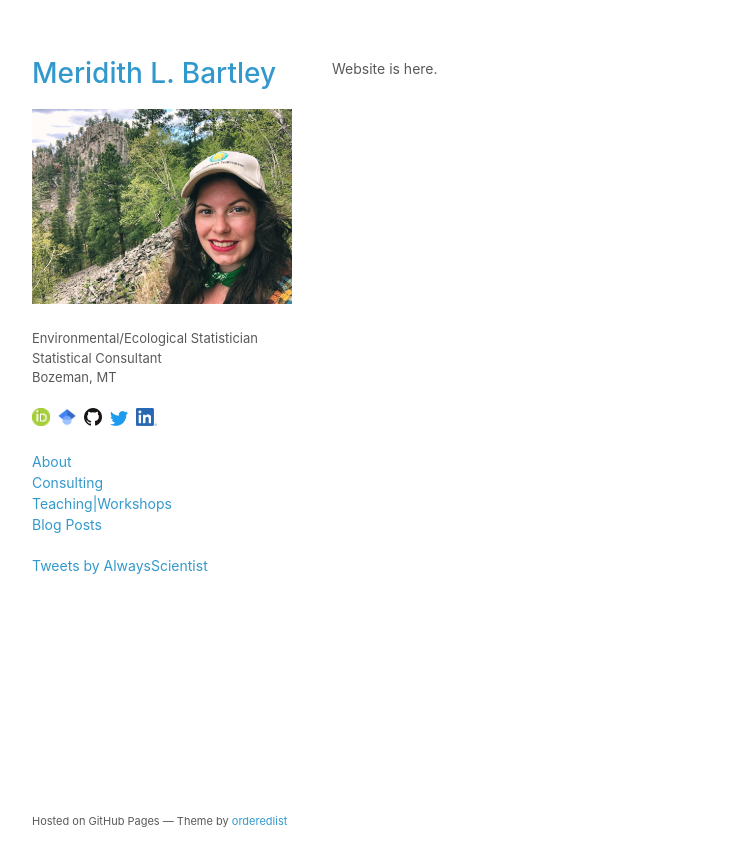
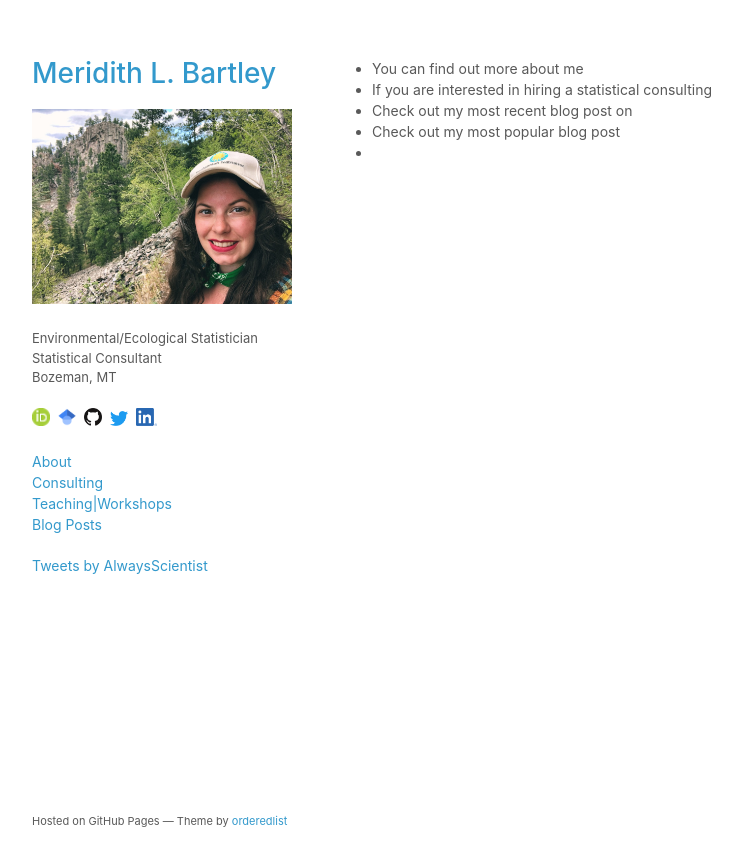
Before and after one commit to MLBartley/mlbartley.github.io, a Jekyll site: the page built from index.md, in a window 1280 px wide. Shown: the top 866 px of the page, without its empty margins (108-850 px from the left). Built offline with Jekyll 4.4.1, drawn with Linux system fonts in a browser that asks for light colours; our own code applies the rules of GitHub Pages for plain Markdown files; comment, search, counter and statistics services are not loaded.

Commit message:
Update index.md

```diff
--- a/index.md
+++ b/index.md
@@ -1 +1,7 @@
-Website is here.
+
+
+* You can find out more about me
+* If you are interested in hiring a statistical consulting
+* Check out my most recent blog post on <topic>
+* Check out my most popular blog post
+*
```
